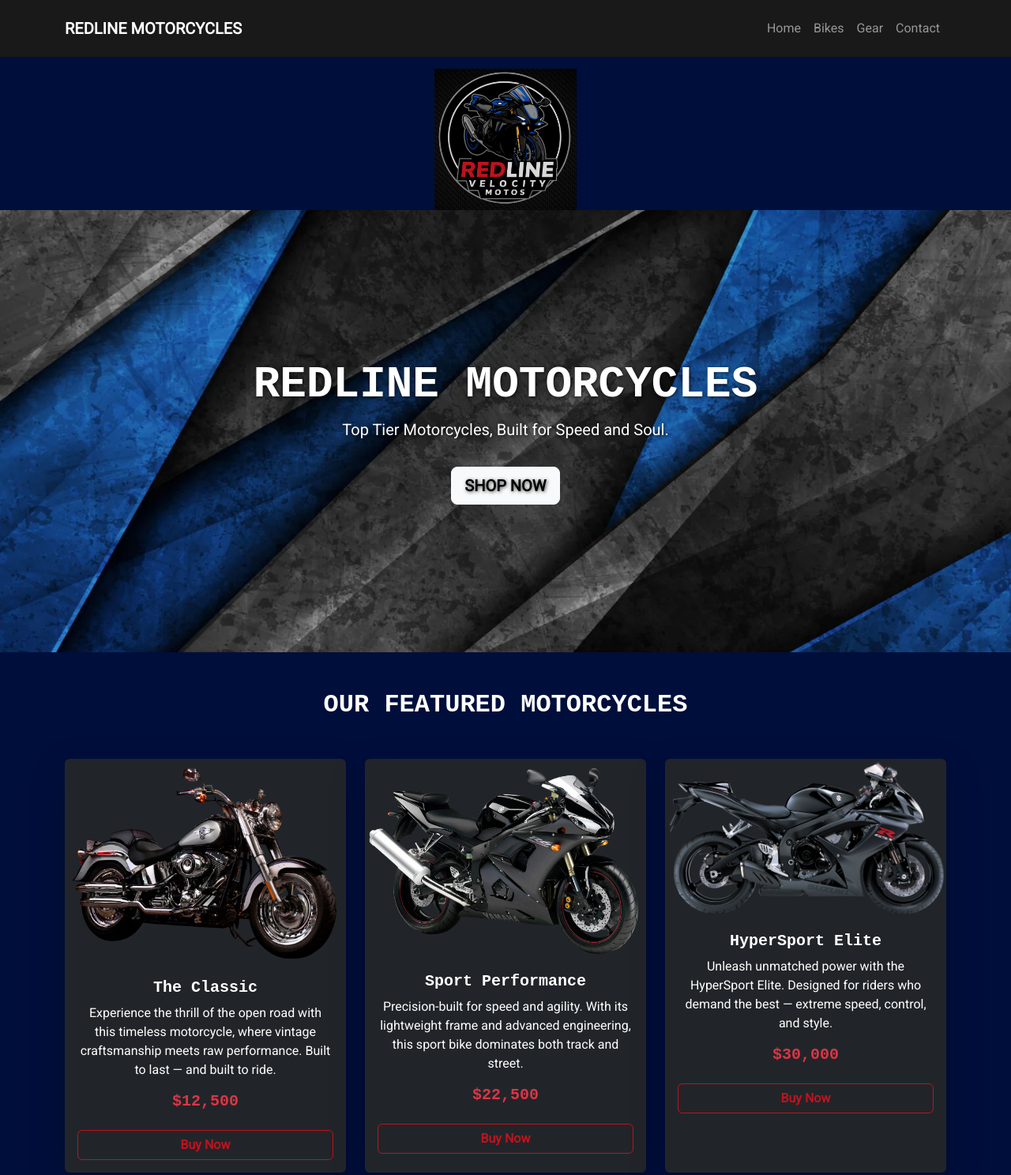
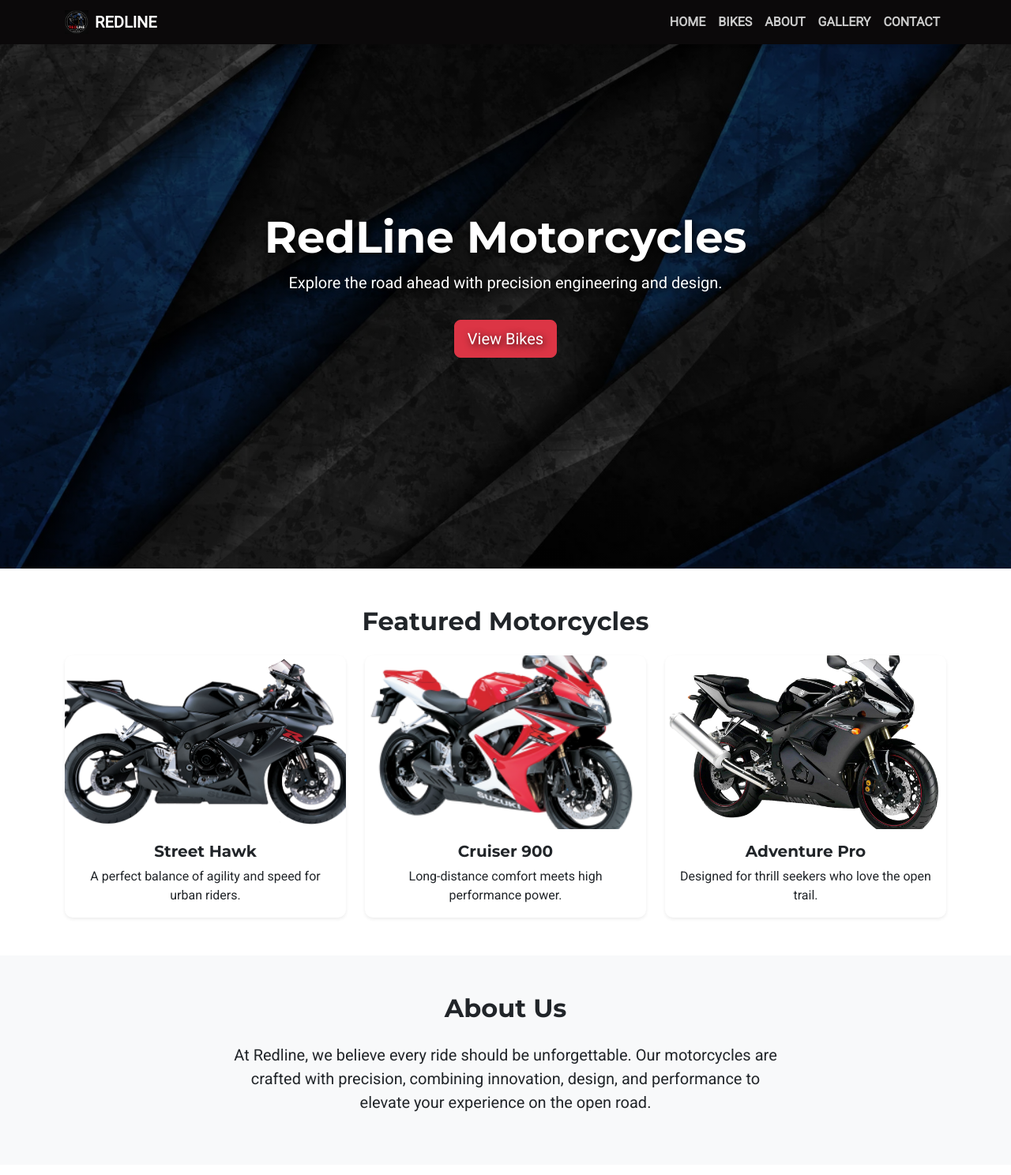
Before and after one commit to matthewdigiso/motorcycle-website, a plain HTML site: page index.html in a window 1280 px wide. Shown: the top 1488 px of the page at 79% size. Drawn offline with nearby package versions, Linux system fonts and the light colour scheme.

Commit message:
done
Co-authored-by: LoganDevane <LoganDevane@users.noreply.github.com>

```diff
--- a/css/style.css
+++ b/css/style.css
@@ -1,57 +1,105 @@
+
+
 :root {
   --primary-color: #c1121f;
-  --dark-color: rgb(26, 25, 25);
-  --light-color: #000e3b;
-  --text-color: #ffffff;
+  --dark-color: #0b090a;
+  --light-color: #f8f9fa;
+  --text-color: #212529;
 }
+
 
 body {
   font-family: 'Roboto', sans-serif;
   color: var(--text-color);
-  background-color: var(--light-color);
   scroll-behavior: smooth;
 }
 
 h1, h2, h5 {
-  font-family: 'OCR A Std', monospace;
+  font-family: 'Montserrat', sans-serif;
 }
+
+
 
 .navbar {
   background-color: var(--dark-color) !important;
 }
 
+.nav-link {
+  color: #ccc !important;
+  transition: color 0.3s ease;
+}
+
+.nav-link:hover, .nav-link.active {
+  color: var(--primary-color) !important;
+}
+
+
+
 .hero {
-  background-image: url('../img/background.webp');
-  background-size: cover;
-  background-position: center;
-  height: 70vh;
+  background: linear-gradient(rgba(0, 0, 0, 0.6), rgba(0, 0, 0, 0.6)),
+              url('../img/background.webp') center/cover no-repeat;
+  height: 90vh;
   display: flex;
   justify-content: center;
   align-items: center;
-  text-shadow: 1px 1px 4px rgba(0, 0, 0, 0.7);
+  text-shadow: 2px 2px 10px rgba(0,0,0,0.8);
+}
+
+
+
+.card img {
+  height: 220px;
+  object-fit: cover;
 }
 
 .card {
-  transition: transform 0.3s ease, box-shadow 0.3s ease;
+  border: none;
+  border-radius: 10px;
+  transition: transform 0.3s ease;
 }
 
 .card:hover {
-  transform: scale(1.03);
-  box-shadow: 0 0 20px rgba(193, 18, 31, 0.6);
+  transform: translateY(-5px);
 }
 
-.btn-outline-danger {
-  border-color: var(--primary-color);
-  color: var(--primary-color);
+
+
+#gallery img {
+  transition: transform 0.3s ease;
 }
 
-.btn-outline-danger:hover {
-  background-color: var(--primary-color);
-  color: #fff;
+#gallery img:hover {
+  transform: scale(1.05);
 }
+
+
 
 footer {
   background-color: var(--dark-color);
-  color: #aaa;
-  letter-spacing: 1px;
+  color: var(--light-color);
 }
+
+
+.navbar {
+  background-color: var(--dark-color) !important;
+}
+
+
+
+.logo {
+  height: 30px;
+
+  width: auto;
+  margin-right: 8px;
+
+  vertical-align: middle;
+}
+
+.nav-link {
+  color: #ccc !important;
+  transition: color 0.3s ease;
+}
+
+.nav-link:hover, .nav-link.active {
+  color: var(--primary-color) !important;
+}
--- a/index.html
+++ b/index.html
@@ -3,30 +3,49 @@
 <head>
   <meta charset="UTF-8" />
   <meta name="viewport" content="width=device-width, initial-scale=1" />
-  <title>RedLine Motorcycles</title>
+  <title>RedLine | Ride the Legend</title>
+
+
 
   <link href="https://cdn.jsdelivr.net/npm/bootstrap@5.3.3/dist/css/bootstrap.min.css" rel="stylesheet">
+
+
+
   <link href="https://fonts.googleapis.com/css2?family=Montserrat:wght@400;700&family=Roboto&display=swap" rel="stylesheet">
+
+
+
   <link rel="stylesheet" href="css/style.css">
 </head>
-
 <body>
 
 
+  <nav class="navbar navbar-expand-lg navbar-dark fixed-top bg-dark shadow-sm">
+    <div class="container">
 
 
-  <nav class="navbar navbar-expand-lg navbar-dark bg-dark py-3">
-    <div class="container">
-      <a class="navbar-brand fw-bold text-uppercase" href="#">RedLine Motorcycles</a>
+      <a class="navbar-brand d-flex align-items-center" href="#home">
+
+
+        <img src="img/Screenshot 2025-10-31 075143.png" alt="MotoBrand Logo" class="logo me-2">
+        <span class="fw-bold text-uppercase">RedLine</span>
+      </a>
+
+
       <button class="navbar-toggler" type="button" data-bs-toggle="collapse" data-bs-target="#navbarNav">
         <span class="navbar-toggler-icon"></span>
       </button>
+
+
+
       <div class="collapse navbar-collapse" id="navbarNav">
-        <ul class="navbar-nav ms-auto">
-          <li class="nav-item"><a class="nav-link" href="#">Home</a></li>
-          <li class="nav-item"><a class="nav-link" href="#">Bikes</a></li>
-          <li class="nav-item"><a class="nav-link" href="#">Gear</a></li>
-          <li class="nav-item"><a class="nav-link" href="#">Contact</a></li>
+        <ul class="navbar-nav ms-auto text-uppercase fw-semibold">
+          <li class="nav-item"><a class="nav-link" href="#home">Home</a></li>
+          <li class="nav-item"><a class="nav-link" href="#bikes">Bikes</a></li>
+          <li class="nav-item"><a class="nav-link" href="#about">About</a></li>
+          <li class="nav-item"><a class="nav-link" href="#gallery">Gallery</a></li>
+          <li class="nav-item"><a class="nav-link" href="#contact">Contact</a></li>
+
         </ul>
       </div>
     </div>
@@ -34,17 +53,11 @@
 
 
 
-<div style="text-align: center; margin-top: 15px;">
-  <img src="img/Screenshot 2025-10-31 075143.png" alt="Redline Motorcycles Logo" style="width: 180px; height: auto;">
-</div>
-
-
-
-  <header class="hero d-flex align-items-center text-center text-white">
+  <header id="home" class="hero d-flex align-items-center text-center text-white">
     <div class="container">
-      <h1 class="display-4 fw-bold">REDLINE MOTORCYCLES</h1>
-      <p class="lead">Top Tier Motorcycles, Built for Speed and Soul.</p>
-      <a href="#bikes" class="btn btn-light btn-lg mt-3 fw-bold">SHOP NOW</a>
+      <h1 class="display-4 fw-bold">RedLine Motorcycles</h1>
+      <p class="lead">Explore the road ahead with precision engineering and design.</p>
+      <a href="#bikes" class="btn btn-danger btn-lg mt-3">View Bikes</a>
     </div>
   </header>
 
@@ -52,59 +65,93 @@
 
   <section id="bikes" class="py-5">
     <div class="container text-center">
-      <h2 class="fw-bold mb-5 text-uppercase">Our Featured Motorcycles</h2>
-      <div class="row g-4 justify-content-center">
-
-
-
+      <h2 class="fw-bold mb-4">Featured Motorcycles</h2>
+      <div class="row g-4">
         <div class="col-md-4">
-          <div class="card bg-dark text-white border-0 shadow-lg h-100">
-            <img src="img/hd1.png" class="card-img-top" alt="Classic Bike">
+          <div class="card h-100 shadow-sm">
+            <img src="img/suzuki1.png" class="card-img-top" alt="Motorcycle 1">
             <div class="card-body">
-              <h5 class="card-title fw-bold">The Classic</h5>
-              <p class="card-text">Experience the thrill of the open road with this timeless motorcycle, where vintage craftsmanship meets raw performance. Built to last — and built to ride.</p>
-              <h5 class="mt-3 text-danger fw-bold">$12,500</h5>
-              <a href="#" class="btn btn-outline-danger mt-3 w-100 fw-bold">Buy Now</a>
+              <h5 class="card-title fw-bold">Street Hawk</h5>
+              <p class="card-text">A perfect balance of agility and speed for urban riders.</p>
             </div>
           </div>
         </div>
-
-
-
         <div class="col-md-4">
-          <div class="card bg-dark text-white border-0 shadow-lg h-100">
-            <img src="img/yamaha1.png" class="card-img-top" alt="Sport Bike">
+          <div class="card h-100 shadow-sm">
+            <img src="img/suzuki2.png" class="card-img-top" alt="Motorcycle 2">
             <div class="card-body">
-              <h5 class="card-title fw-bold">Sport Performance</h5>
-              <p class="card-text">Precision-built for speed and agility. With its lightweight frame and advanced engineering, this sport bike dominates both track and street.</p>
-              <h5 class="mt-3 text-danger fw-bold">$22,500</h5>
-              <a href="#" class="btn btn-outline-danger mt-3 w-100 fw-bold">Buy Now</a>
+              <h5 class="card-title fw-bold">Cruiser 900</h5>
+              <p class="card-text">Long-distance comfort meets high performance power.</p>
             </div>
           </div>
         </div>
-
-
-
         <div class="col-md-4">
-          <div class="card bg-dark text-white border-0 shadow-lg h-100">
-            <img src="img/suzuki1.png" class="card-img-top" alt="Sport Performance 2">
+          <div class="card h-100 shadow-sm">
+            <img src="img/yamaha1.png" class="card-img-top" alt="Motorcycle 3">
             <div class="card-body">
-              <h5 class="card-title fw-bold">HyperSport Elite</h5>
-              <p class="card-text">Unleash unmatched power with the HyperSport Elite. Designed for riders who demand the best — extreme speed, control, and style.</p>
-              <h5 class="mt-3 text-danger fw-bold">$30,000</h5>
-              <a href="#" class="btn btn-outline-danger mt-3 w-100 fw-bold">Buy Now</a>
+              <h5 class="card-title fw-bold">Adventure Pro</h5>
+              <p class="card-text">Designed for thrill seekers who love the open trail.</p>
             </div>
           </div>
         </div>
-
       </div>
     </div>
   </section>
 
 
+
+  <section id="about" class="py-5 bg-light text-center">
+    <div class="container">
+      <h2 class="fw-bold mb-4">About Us</h2>
+      <p class="lead mx-auto" style="max-width: 700px;">
+        At Redline, we believe every ride should be unforgettable. Our motorcycles are crafted
+        with precision, combining innovation, design, and performance to elevate your experience
+        on the open road.
+      </p>
+    </div>
+  </section>
+
+
+
+  <section id="gallery" class="py-5">
+    <div class="container text-center">
+      <h2 class="fw-bold mb-4">Gallery</h2>
+      <div class="row g-4">
+        <div class="col-md-4">
+          <img src="img/yamaha2.png" class="img-fluid rounded shadow-sm" alt="Gallery Image 1">
+        </div>
+        <div class="col-md-4">
+          <img src="img/yamaha3.png" class="img-fluid rounded shadow-sm" alt="Gallery Image 2">
+        </div>
+        <div class="col-md-4">
+          <img src="img/hd2.webp" class="img-fluid rounded shadow-sm" alt="Gallery Image 3">
+        </div>
+      </div>
+    </div>
+  </section>
+
+
+
+  <section id="contact" class="py-5 bg-light text-center">
+    <div class="container">
+      <h2 class="fw-bold mb-4">Contact Us</h2>
+      <p>Have questions or want to schedule a test ride? Get in touch below!</p>
+      <form class="mx-auto" style="max-width: 500px;">
+        <input type="text" class="form-control mb-3" placeholder="Your Name" required>
+        <input type="email" class="form-control mb-3" placeholder="Your Email" required>
+        <textarea class="form-control mb-3" rows="4" placeholder="Your Message" required></textarea>
+        <button class="btn btn-danger btn-lg w-100">Send Message</button>
+      </form>
+    </div>
+  </section>
+
+
+
   <footer class="text-center py-4 bg-dark text-white">
-    <p class="mb-0">© 2025 RedLine Motorcycles — Built for the Ride</p>
+    <p class="mb-0">&copy; 2025 MotoBrand | Built for Riders, by Riders.</p>
   </footer>
+
+
 
   <script src="https://cdn.jsdelivr.net/npm/bootstrap@5.3.3/dist/js/bootstrap.bundle.min.js"></script>
 </body>
```
Also changed, not shown: img/Screenshot 2025-10-31 081304.png (deleted), img/suzuki2.png (added), img/yamaha2.png (added), img/yamaha3.png (added).
